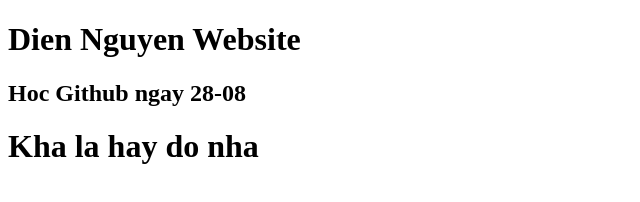
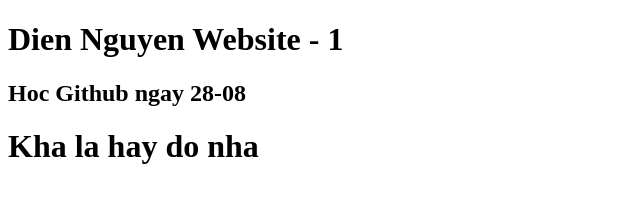
Before and after one commit to diennguyenweb/Dn_Web, a plain HTML site: page index.html in a window 1280 px wide. Shown: the full height of the page, 0-640 px from the left. Drawn offline with Linux system fonts and the light colour scheme.

Commit message:
Update index.html

```diff
--- a/index.html
+++ b/index.html
@@ -7,7 +7,7 @@
     <title>DNW</title>
 </head>
 <body>
-    <h1>Dien Nguyen Website </h1>
+    <h1>Dien Nguyen Website - 1</h1>
     <h2>Hoc Github ngay 28-08 </h2>
     <h1>Kha la hay do nha</h1>
 </body>
```
